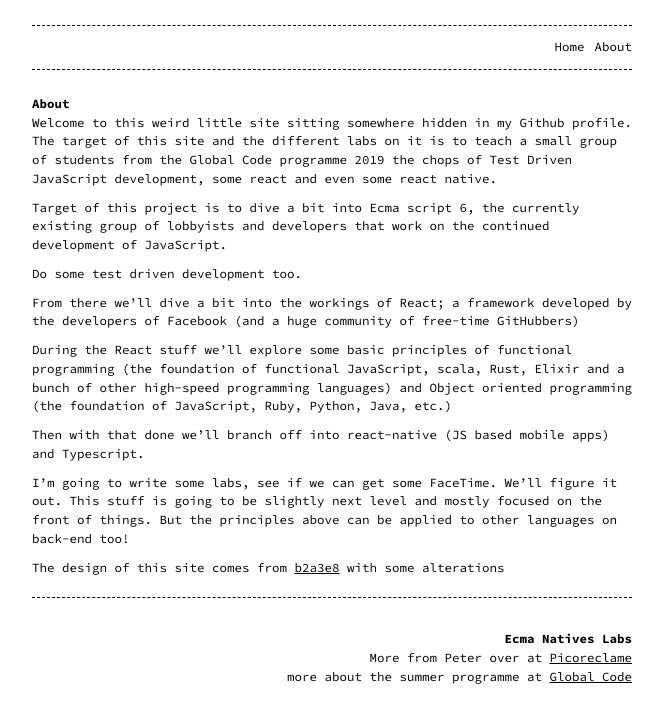
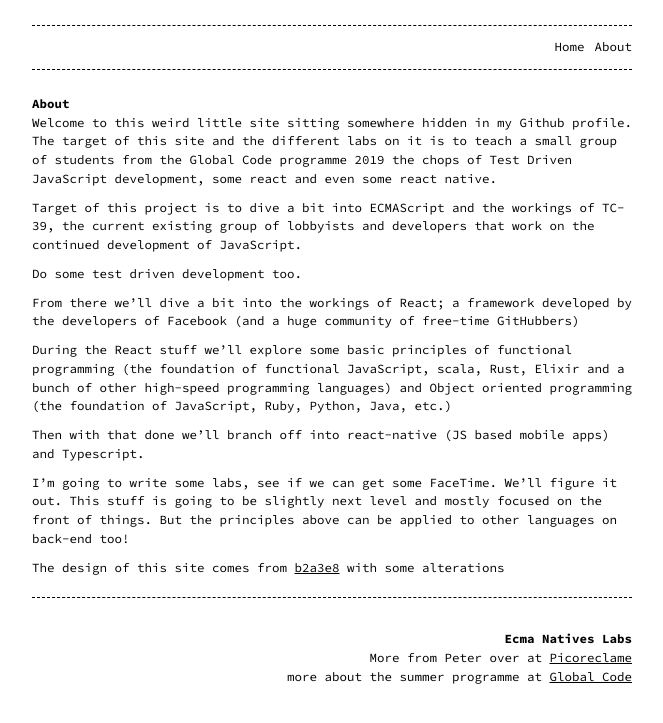
Before and after one commit to ecmanatives/ecmanatives.github.io, a Jekyll site: the page built from about.md, in a window 1280 px wide. Shown: the top 723 px of the page, without its empty margins (308-971 px from the left). Built offline with Jekyll 4.4.1, drawn with Linux system fonts in a browser that asks for light colours.

Commit message:
Some fix on the about page

```diff
--- a/about.md
+++ b/about.md
@@ -11,9 +11,9 @@ The target of this site and the different labs on it is to teach a small group
 of students from the Global Code programme 2019 the chops of Test Driven
 JavaScript development, some react and even some react native.
 
-Target of this project is to dive a bit into Ecma script 6, the currently
-existing group of lobbyists and developers that work on the continued
-development of JavaScript.
+Target of this project is to dive a bit into ECMAScript and the workings of
+TC-39, the current existing group of lobbyists and developers that work on the
+continued development of JavaScript.
 
 Do some test driven development too.
 
```
